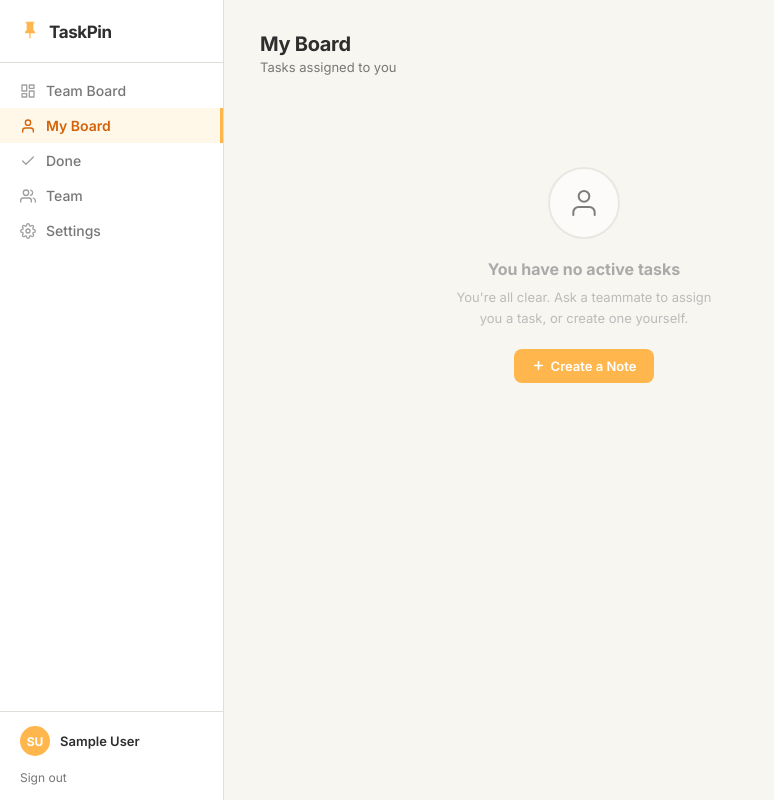
After one commit to AnsonGit-MakieTech/taskpin, a Django app: page /my/ in a window 1280 px wide. The commit adds this page. Shown: the whole page, without its empty margins (0-774 px from the left). Run offline with Django 4.2, Linux system fonts and the light colour scheme; the visitor is signed in with stand-in values (Sample User, id 1); data that the repository does not hold is empty.

Commit message:
done: task 6

```diff
--- a/base/urls.py
+++ b/base/urls.py
@@ -3,6 +3,7 @@ from . import views
 
 urlpatterns = [
     path('', views.team_board, name='team_board'),
+    path('my/', views.my_board, name='my_board'),
     path('task/create/', views.task_create, name='task_create'),
     path('task/<int:task_id>/done/', views.mark_done, name='mark_done'),
 ]
--- a/base/views.py
+++ b/base/views.py
@@ -79,6 +79,28 @@ def task_create(request):
 
 
 @login_required
+def my_board(request):
+    base_qs = (
+        Task.objects
+        .filter(assigned_to=request.user, status=Task.STATUS_ASSIGNED)
+        .order_by('due_date', 'created_at')
+    )
+    urgent    = list(base_qs.filter(priority=Task.PRIORITY_URGENT))
+    important = list(base_qs.filter(priority=Task.PRIORITY_IMPORTANT))
+    normal    = list(base_qs.filter(priority=Task.PRIORITY_NORMAL))
+    all_tasks = urgent + important + normal
+    groups = [
+        {'label': 'Urgent',    'key': 'urgent',    'tasks': urgent},
+        {'label': 'Important', 'key': 'important', 'tasks': important},
+        {'label': 'Normal',    'key': 'normal',    'tasks': normal},
+    ]
+    return render(request, 'board/my_board.html', {
+        'groups': groups,
+        'task_count': len(all_tasks),
+    })
+
+
+@login_required
 def mark_done(request, task_id):
     task = get_object_or_404(Task, pk=task_id)
     if request.method == 'POST':
--- a/templates/base.html
+++ b/templates/base.html
@@ -288,7 +288,8 @@
         </svg>
         Team Board
       </a>
-      <a href="#" class="nav-item">
+      <a href="{% url 'my_board' %}"
+         class="nav-item {% if request.resolver_match.url_name == 'my_board' %}active{% endif %}">
         <svg xmlns="http://www.w3.org/2000/svg" width="16" height="16" viewBox="0 0 24 24" fill="none"
              stroke="currentColor" stroke-width="2" stroke-linecap="round" stroke-linejoin="round">
           <path d="M20 21v-2a4 4 0 0 0-4-4H8a4 4 0 0 0-4 4v2"/>
--- /dev/null
+++ b/templates/board/my_board.html
@@ -0,0 +1,192 @@
+{% extends 'base.html' %}
+
+{% block title %}My Board — TaskPin{% endblock %}
+
+{% block extra_css %}
+<style>
+  .myboard-page {
+    padding: 32px 36px;
+    max-width: 720px;
+  }
+
+  .myboard-header {
+    display: flex;
+    align-items: flex-end;
+    justify-content: space-between;
+    margin-bottom: 28px;
+    flex-wrap: wrap;
+    gap: 12px;
+  }
+
+  .myboard-heading {
+    font-size: 20px;
+    font-weight: 700;
+    color: var(--text-dark);
+    letter-spacing: -0.3px;
+  }
+
+  .myboard-sub {
+    font-size: 13px;
+    color: var(--text-muted);
+    margin-top: 3px;
+    font-weight: 400;
+  }
+
+  .task-count-pill {
+    display: inline-flex;
+    align-items: center;
+    gap: 6px;
+    background: var(--white);
+    border: 1.5px solid var(--border);
+    border-radius: 20px;
+    padding: 5px 14px 5px 10px;
+    font-size: 13px;
+    font-weight: 600;
+    color: var(--text-dark);
+  }
+
+  .task-count-pill-dot {
+    width: 8px;
+    height: 8px;
+    border-radius: 50%;
+    background: var(--orange);
+    flex-shrink: 0;
+  }
+
+  /* Priority groups */
+  .priority-group { margin-bottom: 28px; }
+
+  .priority-group-label {
+    font-size: 10px;
+    font-weight: 700;
+    text-transform: uppercase;
+    letter-spacing: .8px;
+    color: var(--text-muted);
+    margin-bottom: 10px;
+    display: flex;
+    align-items: center;
+    gap: 7px;
+  }
+
+  .priority-dot {
+    width: 8px;
+    height: 8px;
+    border-radius: 50%;
+    flex-shrink: 0;
+  }
+
+  .priority-dot--urgent    { background: var(--red); }
+  .priority-dot--important { background: var(--orange); }
+  .priority-dot--normal    { background: var(--yellow); border: 1px solid #D4A820; }
+
+  /* Empty state */
+  .empty-state {
+    display: flex;
+    flex-direction: column;
+    align-items: center;
+    padding: 64px 32px;
+    text-align: center;
+  }
+
+  .empty-state-icon {
+    width: 72px;
+    height: 72px;
+    border-radius: 50%;
+    background: var(--white);
+    border: 2px solid var(--border);
+    display: flex;
+    align-items: center;
+    justify-content: center;
+    margin-bottom: 20px;
+    opacity: .6;
+  }
+
+  .empty-state-title {
+    font-size: 16px;
+    font-weight: 700;
+    color: #aaa;
+    margin-bottom: 8px;
+  }
+
+  .empty-state-hint {
+    font-size: 13px;
+    color: #bbb;
+    line-height: 1.6;
+    max-width: 260px;
+  }
+
+  .empty-state-action {
+    margin-top: 20px;
+    display: inline-flex;
+    align-items: center;
+    gap: 6px;
+    padding: 9px 18px;
+    background: var(--orange);
+    color: #fff;
+    text-decoration: none;
+    border-radius: 8px;
+    font-size: 13px;
+    font-weight: 600;
+    transition: background .14s;
+  }
+
+  .empty-state-action:hover { background: #F4A020; }
+</style>
+{% endblock %}
+
+{% block content %}
+<div class="myboard-page">
+
+  <div class="myboard-header">
+    <div>
+      <h1 class="myboard-heading">My Board</h1>
+      <p class="myboard-sub">Tasks assigned to you</p>
+    </div>
+    {% if task_count %}
+    <div class="task-count-pill">
+      <span class="task-count-pill-dot"></span>
+      {{ task_count }} active task{{ task_count|pluralize }}
+    </div>
+    {% endif %}
+  </div>
+
+  {% if task_count %}
+    {% for group in groups %}
+      {% if group.tasks %}
+      <div class="priority-group">
+        <div class="priority-group-label">
+          <span class="priority-dot priority-dot--{{ group.key }}"></span>
+          {{ group.label }}
+        </div>
+        {% for task in group.tasks %}
+          {% include 'board/_task_card.html' with task=task %}
+        {% endfor %}
+      </div>
+      {% endif %}
+    {% endfor %}
+
+  {% else %}
+    <div class="empty-state">
+      <div class="empty-state-icon">
+        <svg xmlns="http://www.w3.org/2000/svg" width="32" height="32" viewBox="0 0 24 24" fill="none"
+             stroke="currentColor" stroke-width="1.5" stroke-linecap="round" stroke-linejoin="round">
+          <path d="M20 21v-2a4 4 0 0 0-4-4H8a4 4 0 0 0-4 4v2"/>
+          <circle cx="12" cy="7" r="4"/>
+        </svg>
+      </div>
+      <p class="empty-state-title">You have no active tasks</p>
+      <p class="empty-state-hint">
+        You're all clear. Ask a teammate to assign<br>you a task, or create one yourself.
+      </p>
+      <a href="{% url 'task_create' %}" class="empty-state-action">
+        <svg xmlns="http://www.w3.org/2000/svg" width="13" height="13" viewBox="0 0 24 24" fill="none"
+             stroke="currentColor" stroke-width="3" stroke-linecap="round" stroke-linejoin="round">
+          <line x1="12" y1="5" x2="12" y2="19"/><line x1="5" y1="12" x2="19" y2="12"/>
+        </svg>
+        Create a Note
+      </a>
+    </div>
+  {% endif %}
+
+</div>
+{% endblock %}
```
Also changed, not shown: docs/project/CHECKLIST.md (+6 -6 lines).
